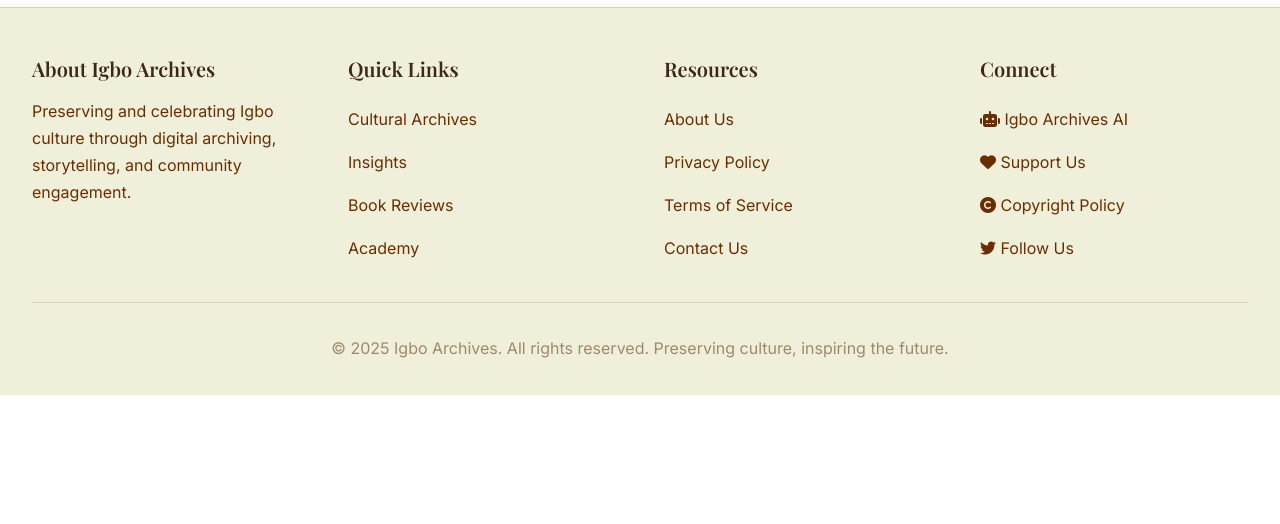
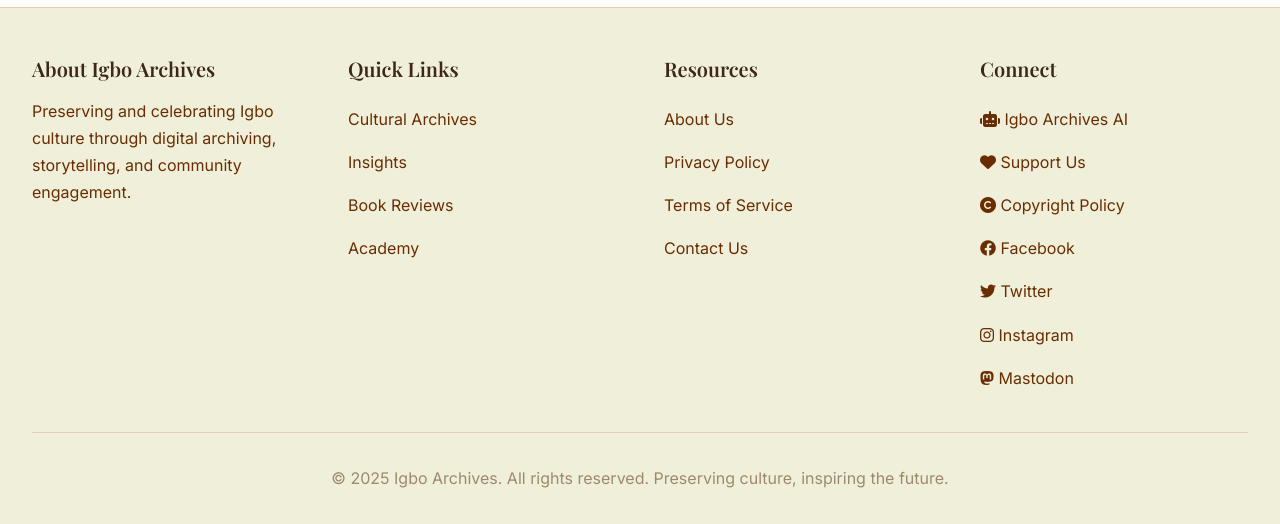
Before and after one commit to nwokikeonyeka/igbo-archives-platform, a Django app: page /academy/ in a window 1280 px wide. Shown: the part 2842-3366 px from the top of the page. Before the commit the page ends 3237 px from the top, so only its background shows below. Run offline with Django 5.2, Linux system fonts and the light colour scheme; parts of the project's set-up code (start-up, migrations or seed data) failed here and were passed over; some libraries are stand-ins or nearby versions.

Commit message:
Update social media links in the website footer
Modify `core/templates/base.html` to include Facebook, Instagram, and Mastodon links alongside the existing Twitter link, updating the social media presence information.

Replit-Commit-Author: Agent
Replit-Commit-Session-Id: 0a90bbc7-d939-49b9-ab89-e2dd95e67cf5
Replit-Commit-Checkpoint-Type: intermediate_checkpoint
Replit-Commit-Screenshot-Url: https://storage.googleapis.com/screenshot-production-us-central1/8ddba615-314c-439d-a8e9-b23c0de075b2/0a90bbc7-d939-49b9-ab89-e2dd95e67cf5/5Tg5h11

```diff
--- a/core/templates/base.html
+++ b/core/templates/base.html
@@ -204,8 +204,17 @@
                     <a href="/copyright/" class="footer-link">
                         <i class="fas fa-copyright"></i> Copyright Policy
                     </a>
-                    <a href="https://twitter.com/IgboArchives" class="footer-link" target="_blank">
-                        <i class="fab fa-twitter"></i> Follow Us
+                    <a href="https://www.facebook.com/IgboArchives/" class="footer-link" target="_blank" rel="noopener noreferrer">
+                        <i class="fab fa-facebook"></i> Facebook
+                    </a>
+                    <a href="https://twitter.com/IgboArchives" class="footer-link" target="_blank" rel="noopener noreferrer">
+                        <i class="fab fa-twitter"></i> Twitter
+                    </a>
+                    <a href="https://www.instagram.com/IgboArchives.com.ng/" class="footer-link" target="_blank" rel="noopener noreferrer">
+                        <i class="fab fa-instagram"></i> Instagram
+                    </a>
+                    <a href="https://mastodon.social/@Igbo_Archives" class="footer-link" target="_blank" rel="noopener noreferrer">
+                        <i class="fab fa-mastodon"></i> Mastodon
                     </a>
                 </div>
             </div>
```
